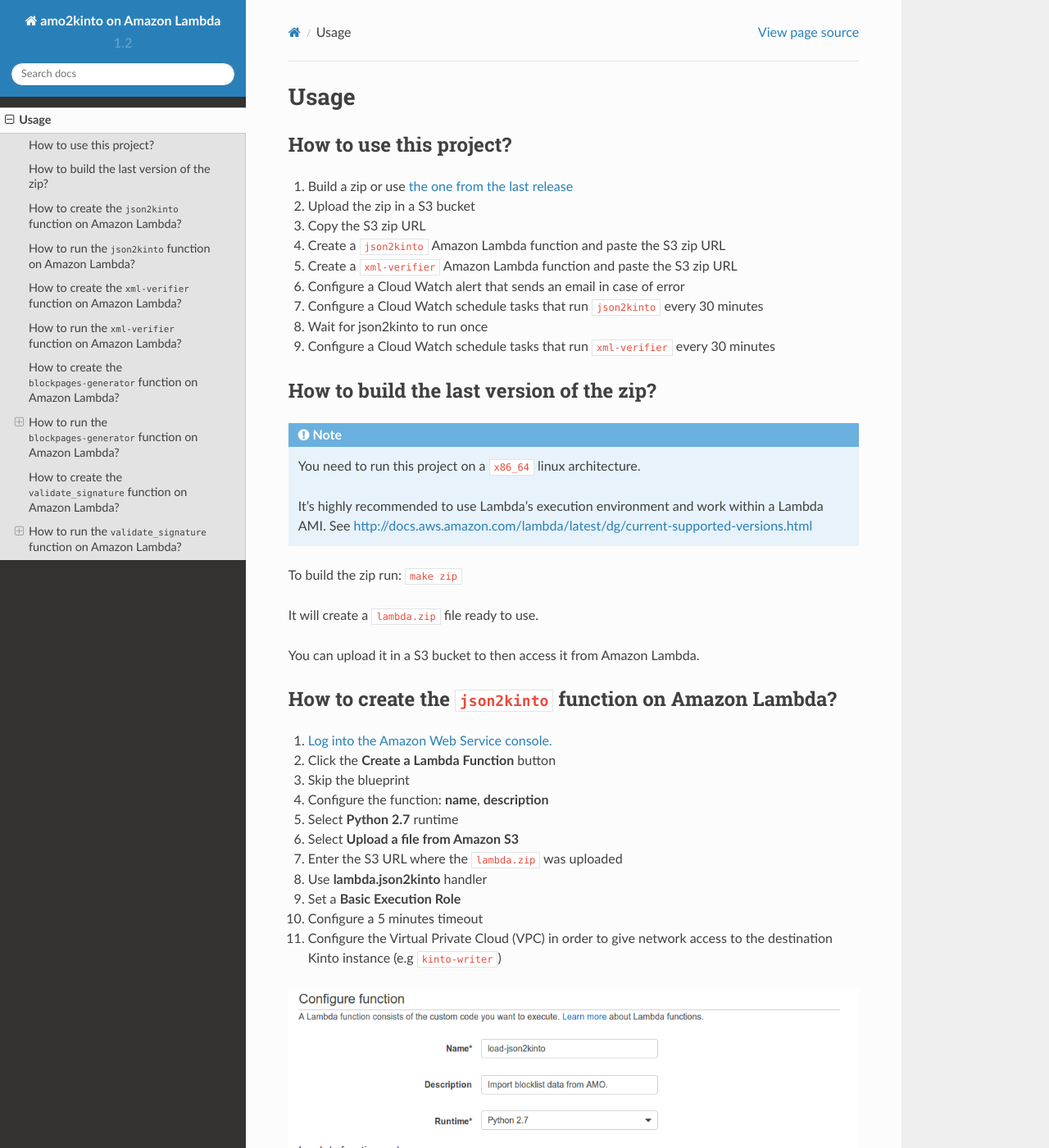
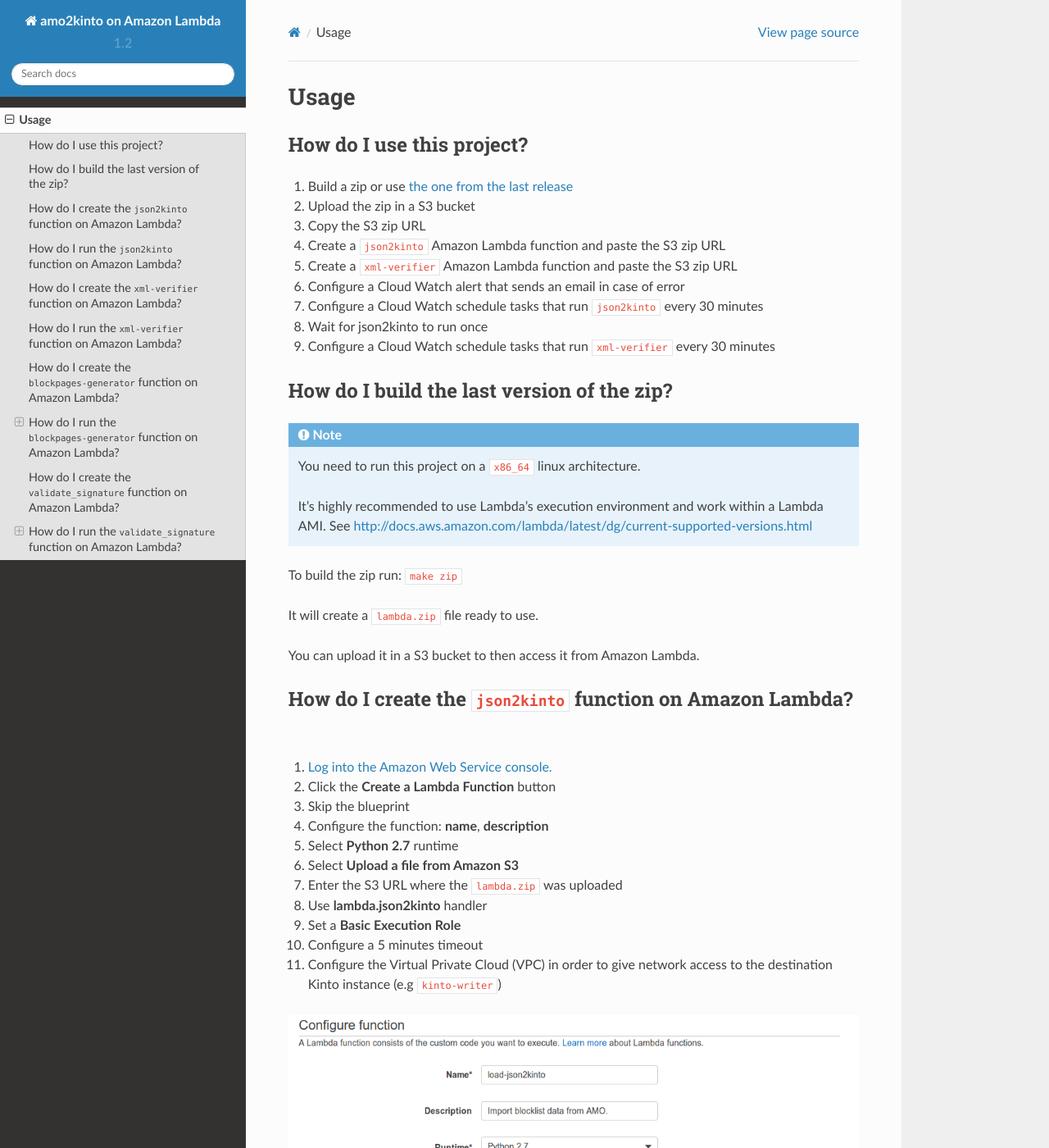
Before and after one commit to mozilla-services/remote-settings-lambdas, a Sphinx documentation site: the page built from docs/source/usage.rst, in a window 1280 px wide and 1400 px high. Shown: the whole window at 82% size. Built offline with Sphinx 7.4.7 and the Read the Docs theme 2.0.0, drawn with Linux system fonts in a browser that asks for light colours; some of the changed text lies outside the part shown.

Commit message:
@glasserc review.

```diff
--- a/docs/source/usage.rst
+++ b/docs/source/usage.rst
@@ -1,8 +1,8 @@
 Usage
 =====
 
-How to use this project?
-------------------------
+How do I use this project?
+--------------------------
 
 1. Build a zip or use `the one from the last release <https://github.com/mozilla-services/amo2kinto-lambda/releases>`_
 2. Upload the zip in a S3 bucket
@@ -15,8 +15,8 @@
 9. Configure a Cloud Watch schedule tasks that run ``xml-verifier`` every 30 minutes
 
 
-How to build the last version of the zip?
------------------------------------------
+How do I build the last version of the zip?
+-------------------------------------------
 
 .. note::
    You need to run this project on a ``x86_64`` linux architecture.
@@ -32,8 +32,8 @@
 You can upload it in a S3 bucket to then access it from Amazon Lambda.
 
 
-How to create the ``json2kinto`` function on Amazon Lambda?
------------------------------------------------------------
+How do I create the ``json2kinto`` function on Amazon Lambda?
+-------------------------------------------------------------
 
 1. `Log into the Amazon Web Service console. <https://console.aws.amazon.com/lambda/home>`_
 2. Click the **Create a Lambda Function** button
@@ -52,8 +52,8 @@
     :align: center
 
 
-How to run the ``json2kinto`` function on Amazon Lambda?
---------------------------------------------------------
+How do I run the ``json2kinto`` function on Amazon Lambda?
+----------------------------------------------------------
 
 Once your function has been configured, you can run it.
 
@@ -130,8 +130,8 @@
 
 
 
-How to create the ``xml-verifier`` function on Amazon Lambda?
--------------------------------------------------------------
+How do I create the ``xml-verifier`` function on Amazon Lambda?
+---------------------------------------------------------------
 
 1. `Log into the Amazon Web Service console. <https://console.aws.amazon.com/lambda/home>`_
 2. Click the **Create a Lambda Function** button
@@ -149,8 +149,8 @@
     :align: center
 
 
-How to run the ``xml-verifier`` function on Amazon Lambda?
-----------------------------------------------------------
+How do I run the ``xml-verifier`` function on Amazon Lambda?
+------------------------------------------------------------
 
 Once your function has been configured, you can run it.
 
@@ -173,8 +173,8 @@
       "remote": "https://blocklist.addons.mozilla.org/blocklist/3/{ec8030f7-c20a-464f-9b0e-13a3a9e97384}/46.0/"
     }
 
-How to create the ``blockpages-generator`` function on Amazon Lambda?
----------------------------------------------------------------------
+How do I create the ``blockpages-generator`` function on Amazon Lambda?
+-----------------------------------------------------------------------
 
 1. `Log into the Amazon Web Service console. <https://console.aws.amazon.com/lambda/home>`_
 2. Click the **Create a Lambda Function** button
@@ -192,8 +192,8 @@
     :align: center
 
 
-How to run the ``blockpages-generator`` function on Amazon Lambda?
-------------------------------------------------------------------
+How do I run the ``blockpages-generator`` function on Amazon Lambda?
+--------------------------------------------------------------------
 
 Once your function has been configured, you can run it.
 
@@ -234,8 +234,8 @@
       "bucket_name": "amo-blocked-pages"
     }
 
-How to create the ``validate_signature`` function on Amazon Lambda?
--------------------------------------------------------------------
+How do I create the ``validate_signature`` function on Amazon Lambda?
+---------------------------------------------------------------------
 
 1. `Log into the Amazon Web Service console. <https://console.aws.amazon.com/lambda/home>`_
 2. Click the **Create a Lambda Function** button
@@ -252,8 +252,8 @@
 .. image:: images/validate_signature_configuration.png
     :align: center
 
-How to run the ``validate_signature`` function on Amazon Lambda?
-----------------------------------------------------------------
+How do I run the ``validate_signature`` function on Amazon Lambda?
+------------------------------------------------------------------
 
 Once your function has been configured, you can run it.
 
@@ -261,10 +261,6 @@
 **Configure Test event**.
 
 You will then be able to enter a **Input test event** as a JSON.
-
-.. image:: images/validate_signature_test_event.png
-    :align: center
-
 
 This function reads the content and signature of a collection and
 validate the signature is valid.
```
Also changed, not shown: lambda.py (+7 -7 lines).
